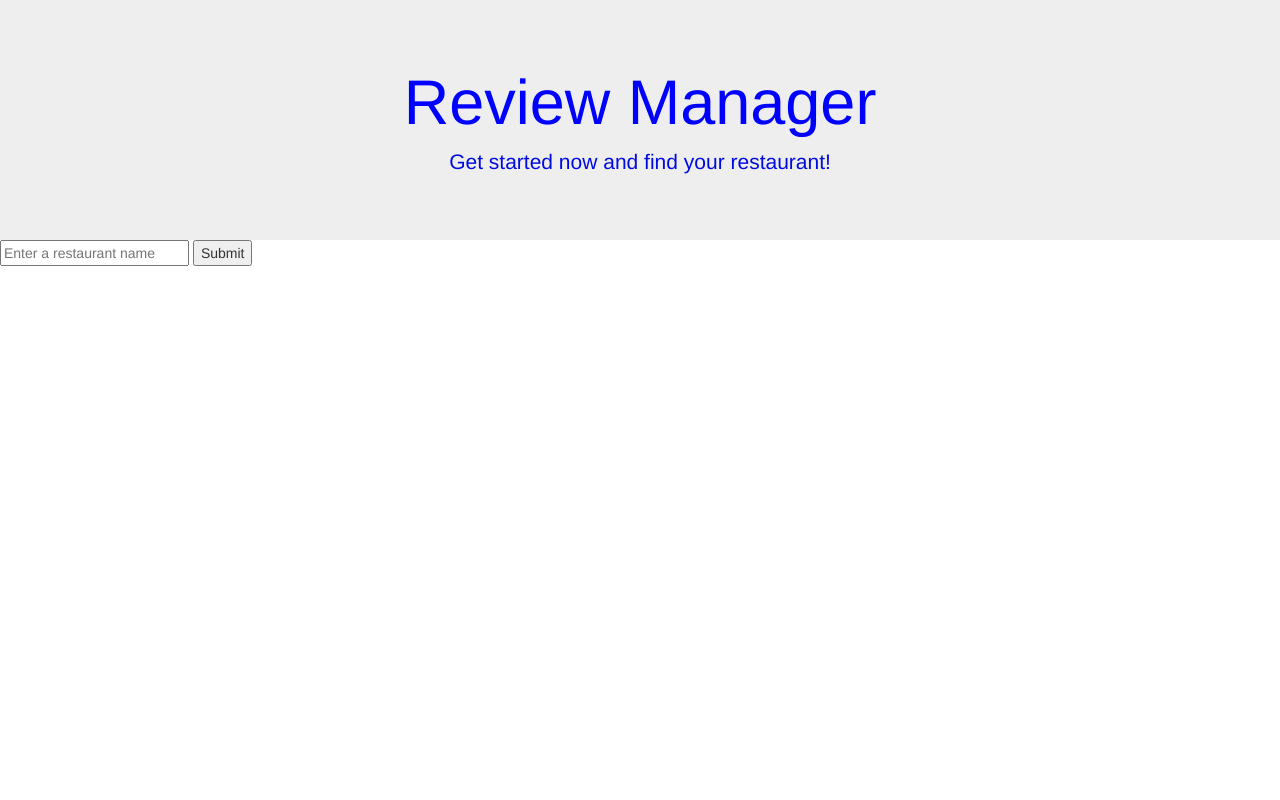
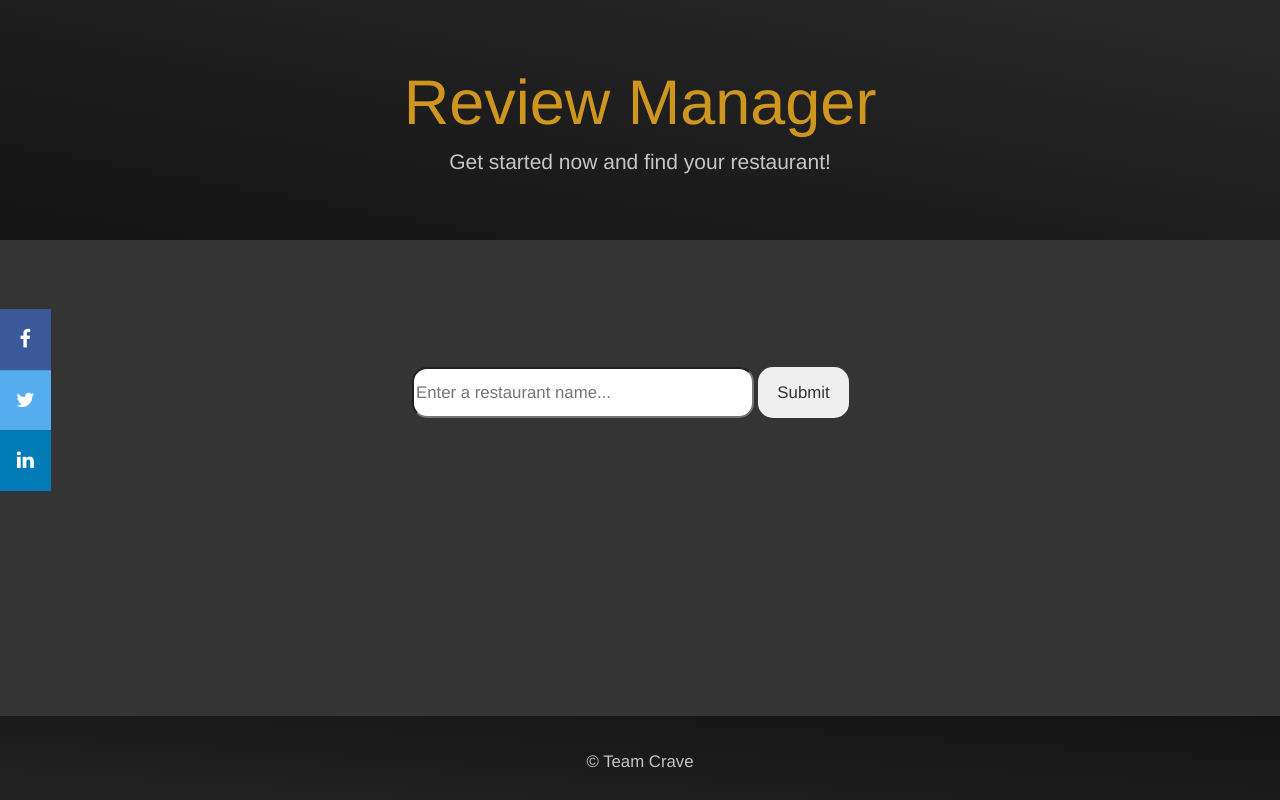
Before and after one commit to hofstra-crave/back, a website: page public/index.html in a window 1280 px wide. Drawn offline with nearby package versions, Linux system fonts and the light colour scheme.

Commit message:
styles for frontend 50% complete. Waiting on db.

```diff
--- a/public/index.html
+++ b/public/index.html
@@ -8,16 +8,24 @@
   <link rel="stylesheet" href="https://maxcdn.bootstrapcdn.com/bootstrap/3.4.0/css/bootstrap.min.css">
   <script src="https://ajax.googleapis.com/ajax/libs/jquery/3.4.1/jquery.min.js"></script>
   <script src="https://maxcdn.bootstrapcdn.com/bootstrap/3.4.0/js/bootstrap.min.js"></script>
+  <link rel="stylesheet" href="https://cdnjs.cloudflare.com/ajax/libs/font-awesome/4.7.0/css/font-awesome.min.css">
+  <link rel="stylesheet" href="styles/index.css">
 </head>
 
 <body>
 
+  <div class="icon-bar">
+    <a href="#" class="facebook"><i class="fa fa-facebook"></i></a>
+    <a href="#" class="twitter"><i class="fa fa-twitter"></i></a>
+    <a href="#" class="linkedin"><i class="fa fa-linkedin"></i></a>
+  </div>
+
   <div class="jumbotron text-center" style="margin-bottom:0">
     <h1>
-      <font color="blue">Review Manager</font>
+      Review Manager
     </h1>
     <p>
-      <font color="light blue">Get started now and find your restaurant!</font>
+      Get started now and find your restaurant!
     </p>
   </div>
 
@@ -26,14 +34,18 @@
       would like or how their experience can be best catered is a challenging task. If done poorly, could leave the
       patron with an inadequate experience; and you, with a scathing review. Can technology help? </h3> -->
 
-    <div>
+    <search-bar>
       <form action="/getRestaurant.html" method="GET">
-        <input type="text" placeholder="Enter a restaurant name" name="restaurant"> <input type="submit">
+        <input class="search-bar" type="text" placeholder="Enter a restaurant name..." name="restaurant"> <input
+          class="search-button" type="submit">
       </form>
-    </div>
+    </search-bar>
 
     <!-- <img src="restaurant.jpg" alt="restaurant" align="middle" style="width:50%;"> -->
 
+    <footer>
+      © Team Crave
+    </footer>
 </body>
 
 </html>
--- /dev/null
+++ b/public/styles/index.css
@@ -0,0 +1,99 @@
+body {
+    background-color: #343434;
+}
+
+.jumbotron {
+    background-image: linear-gradient(to top right, #131313, #292929);
+    color: #C6C6C6;
+}
+
+.jumbotron h1{
+    color: #CE961F;
+}
+
+div.a{
+    padding: 5em;
+}
+
+form{
+    width: 50%;
+    margin: auto;
+    padding: 5%;
+}
+
+input.search-bar{
+    border-radius: 15px;
+    width: 75%;
+    height: 3em;
+    font-size: 1.2em;
+}
+
+input.search-button{
+    border-radius: 15px;
+    border: none;
+    width: 20%;
+    height: 3em;
+    font-size: 1.2em;
+    -webkit-transition: all 0.2s linear;
+       -moz-transition: all 0.2s linear;
+        -ms-transition: all 0.2s linear;
+         -o-transition: all 0.2s linear;
+            transition: all 0.2s linear;
+}
+
+input.search-button:hover{
+    background-color: #CE961F;
+    color: #eee;
+}
+
+footer {
+    position: fixed;
+    left: 0;
+    bottom: 0;
+    width: 100%;
+    background-image: linear-gradient(to top right, #232323, #131313);
+    color: #C6C6C6;
+    font-size: 1.2em;
+    padding: 2em;
+    text-align: center;
+    height: 5em;
+}
+
+/* Fixed/sticky icon bar (vertically aligned 50% from the top of the screen) */
+.icon-bar {
+    position: fixed;
+    top: 50%;
+    -webkit-transform: translateY(-50%);
+    -ms-transform: translateY(-50%);
+    transform: translateY(-50%);
+  }
+
+  /* Style the icon bar links */
+  .icon-bar a {
+    display: block;
+    text-align: center;
+    padding: 16px;
+    transition: all 0.3s ease;
+    color: white;
+    font-size: 20px;
+  }
+
+  /* Social Media Styles Icons */
+  .icon-bar a:hover {
+    background-color: #000;
+  }
+
+  .facebook {
+    background: #3B5998;
+    color: white;
+  }
+
+  .twitter {
+    background: #55ACEE;
+    color: white;
+  }
+
+  .linkedin {
+    background: #007bb5;
+    color: white;
+  }
```
Also changed, not shown: main.js (+11 -11 lines), public/getRestaurant.html (+1 -1 lines), public/styles/main.css (renamed from public/main.css), 1 other file.
